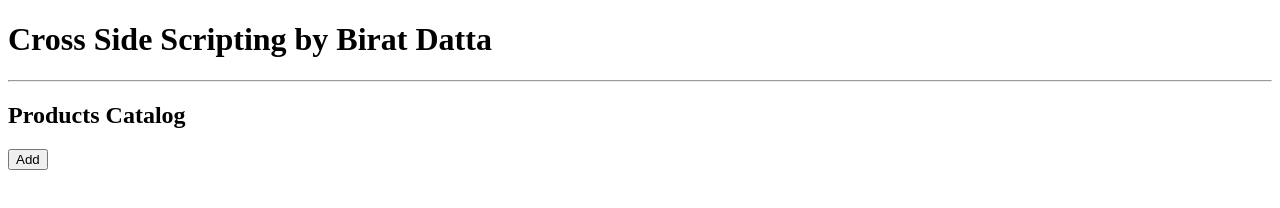
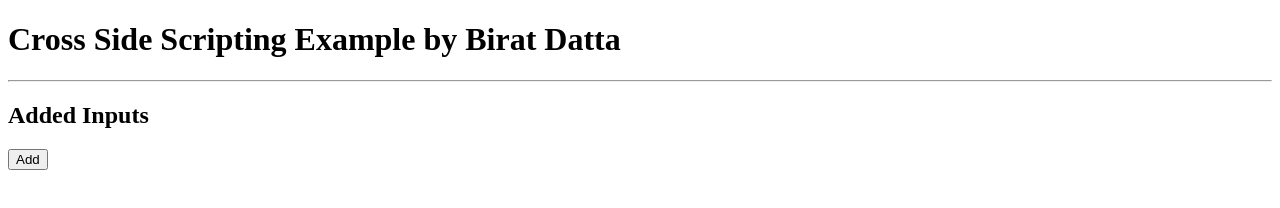
Before and after one commit to biratdatta/xss, a website: page index.html in a window 1280 px wide. Drawn offline with Linux system fonts and the light colour scheme.

Commit message:
new update

```diff
--- a/index.html
+++ b/index.html
@@ -7,9 +7,9 @@
 
 </head>
 <body>
-    <h1>   Cross Side Scripting by Birat Datta</h1>
+    <h1>   Cross Side Scripting  Example by Birat Datta</h1>
 <hr>
-    <h2>Products Catalog</h2>
+    <h2>Added Inputs</h2>
      <h3><!-- SEARCH --></h3>
     <button id = 'btnAdd'>Add</button>
 
```
Also changed, not shown: index.js (+5 -2 lines).
